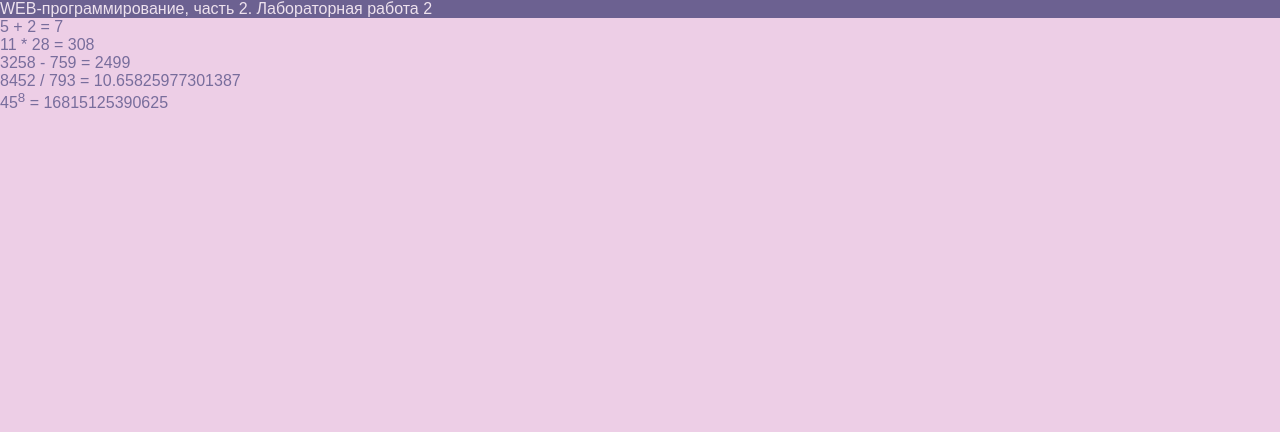
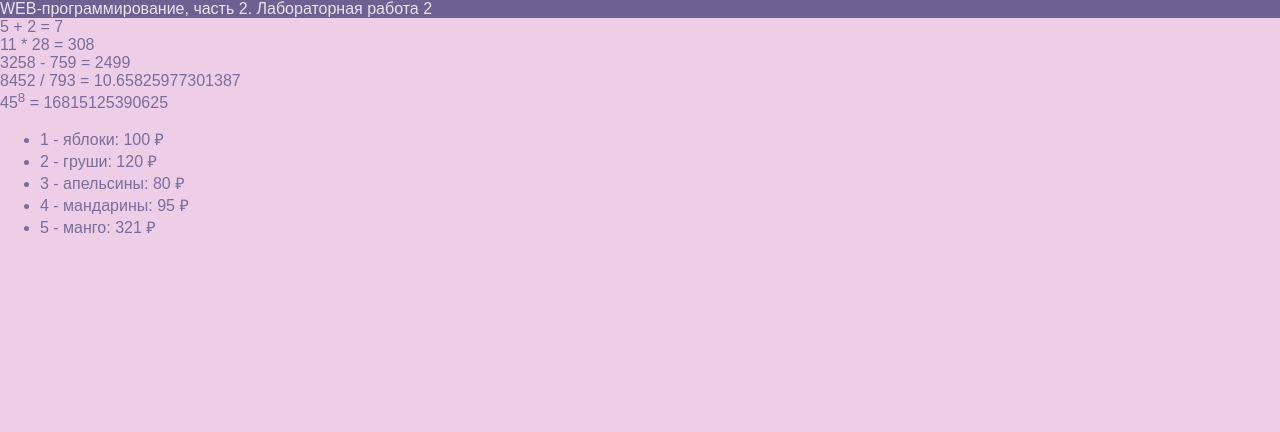
Before and after one commit to jeuridin/web-back-labs, a Flask app: page /lab2/example in a window 1280 px wide. Shown: the top 432 px of the page. Run offline with Flask 3, Linux system fonts and the light colour scheme.

Commit message:
Цикл в шаблоне

```diff
--- a/app.py
+++ b/app.py
@@ -432,8 +432,13 @@ def add_flower(name):
 
 @app.route('/lab2/example')
 def example():
-    name = 'Жанна Азарян'
-    lab_num = '2'
-    kurs = '3 курс'
-    group = 'ФБИ-32'
-    return render_template('example.html', name=name, lab_num=lab_num, kurs=kurs, group=group)
+    name, lab_num, kurs, group = 'Жанна Азарян', 2, '3 курс', 'ФБИ-32'
+    fruits = [
+        {'name': 'яблоки', 'price': 100},
+        {'name': 'груши', 'price': 120},
+        {'name': 'апельсины', 'price': 80},
+        {'name': 'мандарины', 'price': 95},
+        {'name': 'манго', 'price': 321}
+    ]
+    return render_template('example.html', name=name, lab_num=lab_num, kurs=kurs,
+                           group=group, fruits=fruits)
--- a/templates/example.html
+++ b/templates/example.html
@@ -19,7 +19,12 @@
         11 * 28 = {{ 11 * 28 }}<br>
         3258 - 759 = {{ 3258 - 759 }}<br>
         8452 / 793 = {{ 8452/793 }}<br>
-        45<sup>8</sup> = {{ 45 ** 8 }}
+        45<sup>8</sup> = {{ 45 ** 8 }}<br>
+        <ul>
+            {% for f in fruits %}
+            <li>{{ loop.index }} - {{ f.name }}: {{ f.price }} &#8381;</li>
+            {% endfor %}
+        </ul>
     </main>
     <footer>
         &copy;
```
